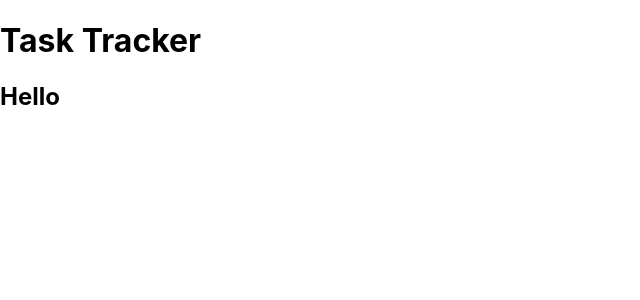
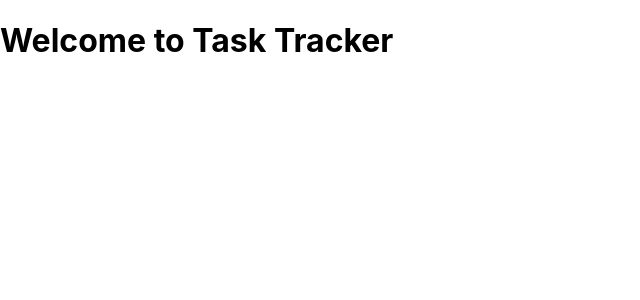
Before and after one commit to jaydesai571/TaskTracker, a React (Create React App) app: page / in a window 1280 px wide. Shown: the top 300 px of the page, without its empty margins (0-640 px from the left). Built offline with nearby package versions, Linux system fonts and the light colour scheme.

Commit message:
Header sample component tested

```diff
--- a/src/App.js
+++ b/src/App.js
@@ -1,8 +1,10 @@
+import Header from './components/Header'
+
+
 function App() {
   return (
     <div className="App">
-      <h1>Task Tracker</h1>
-      <h2>Hello</h2>
+      <Header />
     </div>
   );
 }
--- /dev/null
+++ b/src/components/Header.js
@@ -0,0 +1,25 @@
+import PropTypes from 'prop-types'
+
+const Header = ({title}) => {
+    return (
+        <header>
+            <h1>{title}</h1>
+        </header>
+    )
+}
+
+Header.defaultProps = {
+    title: 'Welcome to Task Tracker'
+}
+
+Header.propTypes = {
+    title: PropTypes.string.isRequired,
+}
+
+
+// CSS IN JS
+// const headerStyle = {
+//     color: 'red', backgroundColor: 'black'
+// }
+
+export default Header
```
